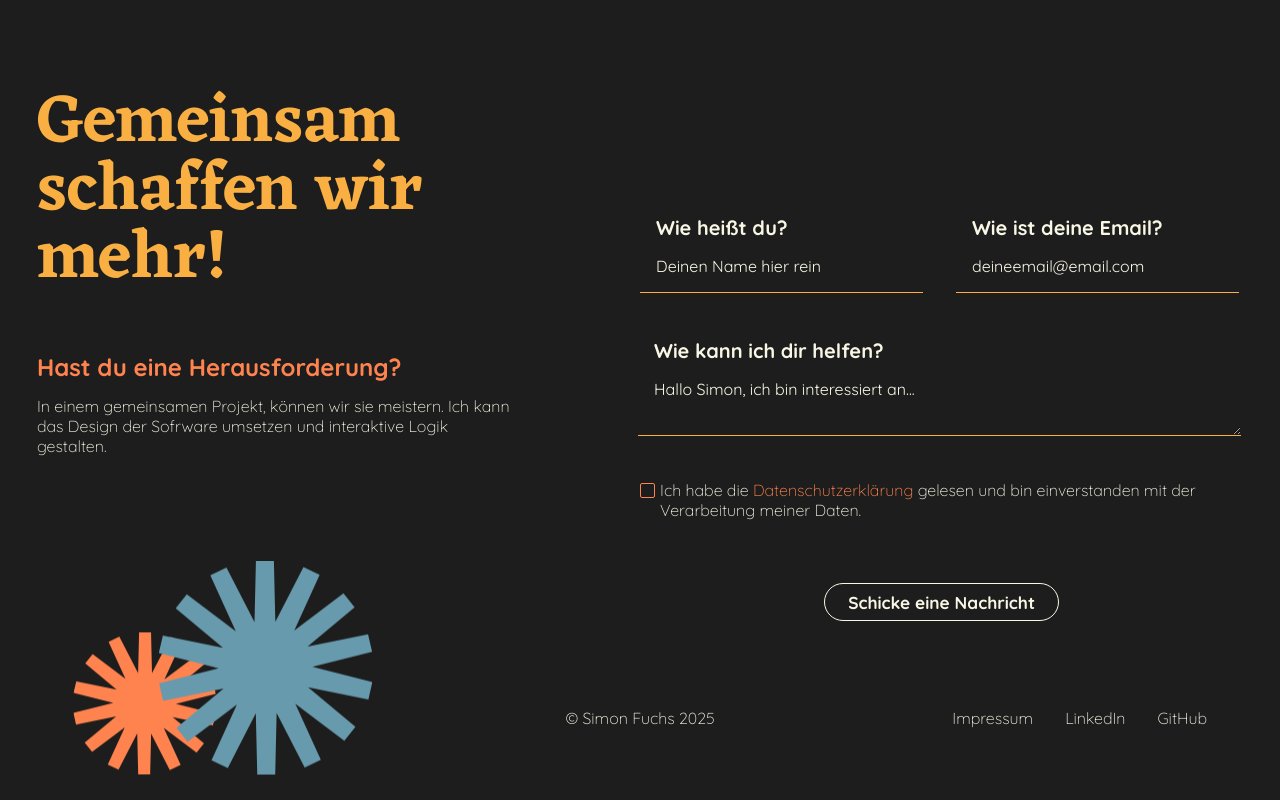
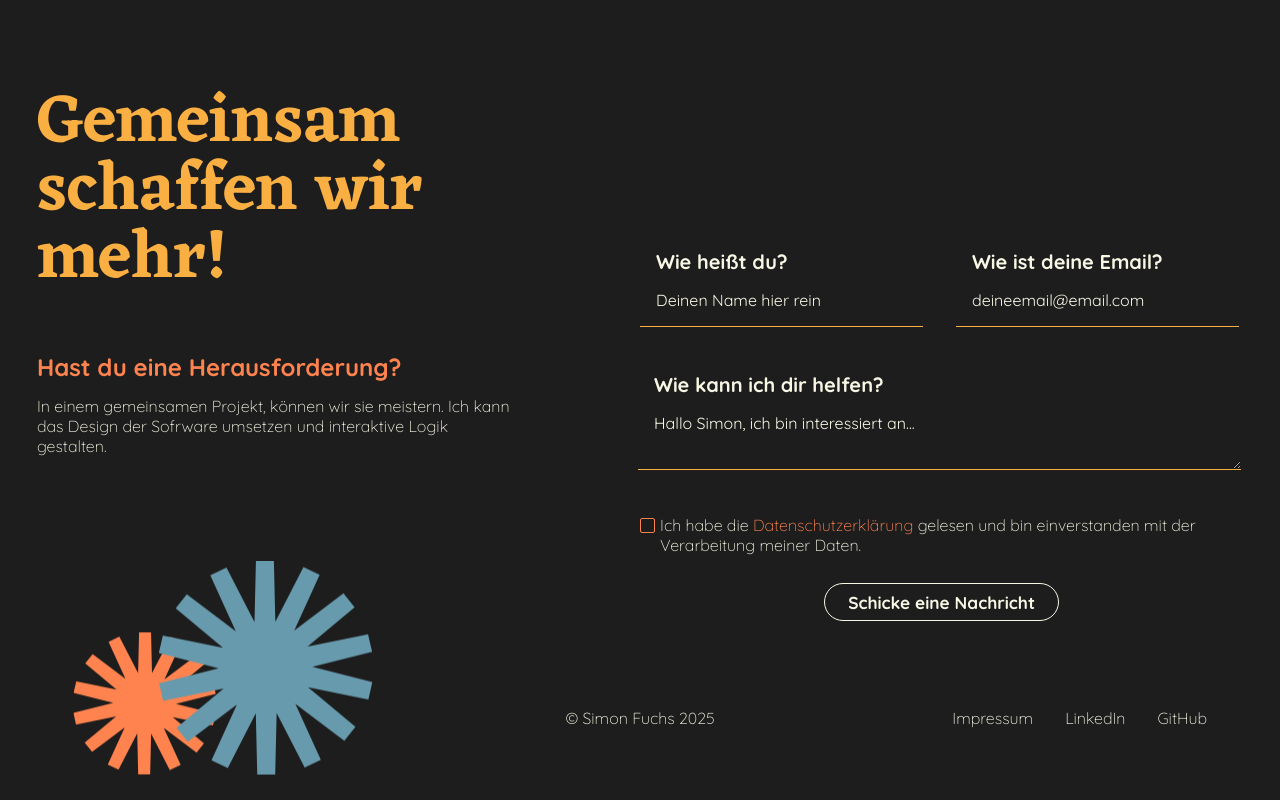
Before and after one commit to SimCommit/portfolio-website, an Angular app: page / in a window 1280 px wide. Shown: the part 4000-4800 px from the top of the page. Built offline with nearby package versions, Linux system fonts and the light colour scheme.

Commit message:
feat: add form validation to ContactComponent

```diff
--- a/src/app/main-page/contact/contact.component.html
+++ b/src/app/main-page/contact/contact.component.html
@@ -3,45 +3,63 @@
         <div id="contact-text">
             <h2>Gemeinsam schaffen wir mehr!</h2>
             <p id="c-question">Hast du eine Herausforderung?</p>
-            <p>In einem gemeinsamen Projekt, können wir sie meistern. Ich kann das Design der Sofrware umsetzen und interaktive Logik gestalten.
-                 </p>
+            <p>In einem gemeinsamen Projekt, können wir sie meistern. Ich kann das Design der Sofrware umsetzen und
+                interaktive Logik gestalten.
+            </p>
         </div>
 
-        <form id="contact-form" (ngSubmit)="onSubmit()">
+        <form id="contact-form" (ngSubmit)="onSubmit(contactForm)" #contactForm="ngForm">
             <div id="contact-info-group">
                 <label for="name" class="text-input">
                     <span>Wie heißt du?</span>
-                    <input [(ngModel)]="submittedContact.name" id="name" name="name" (click)="activateFirstClick(nameInput)" type="text" placeholder="Deinen Name hier rein"
-                        required>
+                    <input [(ngModel)]="submittedContact.name" id="name" name="name" type="text" placeholder="Deinen Name hier rein" required
+                        #name="ngModel" minlength="3">
                 </label>
 
                 <label for="email" class="text-input">
                     <span>Wie ist deine Email?</span>
-                    <input [(ngModel)]="submittedContact.email" id="email" name="email" type="email" placeholder="deineemail@email.com" required>
+                    <input [(ngModel)]="submittedContact.email" id="email" name="email" type="email"
+                        placeholder="deineemail@email.com" required
+                        pattern="[a-zA-Z0-9._%+\-]+@[a-zA-Z0-9.\-]+\.[a-zA-Z]{2,}" #email="ngModel">
                 </label>
             </div>
 
             <label for="message" class="text-input">
                 <span>Wie kann ich dir helfen?</span>
-                <textarea [(ngModel)]="submittedContact.message"  id="message" name="message" type="text" placeholder="Hallo Simon, ich bin interessiert an..." required></textarea>
+                <textarea [(ngModel)]="submittedContact.message" id="message" name="message" type="text"
+                    placeholder="Hallo Simon, ich bin interessiert an..." required #message="ngModel" minlength="16">
+                </textarea>
+
             </label>
 
             <div id="checkbox-container">
                 <label id="checkbox-label">
-                    <input id="checkbox" type="checkbox" [(ngModel)]="checkboxInput.isChecked" name="checkbox" required>
+                    <input id="checkbox" type="checkbox" [(ngModel)]="checkboxInput.isChecked" name="checkbox" required
+                        #checkbox="ngModel">
                     <span id="checkmark"
-                        (click)="toggleCheckedState(checkboxInput); activateFirstClick(checkboxInput)"></span>
+                        (click)="toggleCheckedState(checkboxInput)"></span>
                 </label>
                 <div>
                     <p id="checkbox-info-text">Ich habe die <a routerLink="privacy-policy">Datenschutzerklärung</a>
                         gelesen und bin einverstanden mit der Verarbeitung meiner Daten.
                     </p>
-                    <p class="checkbox-warning-text"
-                        [ngClass]="{'warning': !checkboxInput.isChecked && checkboxInput.isClickedFirstTime}">Please
-                        accept
-                        the
-                        privacy policy.
+                    @if (!name.valid && name.touched) {
+                    <p class="checkbox-warning-text warning">
+                        Ist dein Name so kurz?
                     </p>
+                    } @else if (!email.valid && email.touched) {
+                    <p class="checkbox-warning-text warning">
+                        Deine Email scheint unvollständig zu sein.
+                    </p>
+                    } @else if (!message.valid && message.touched) {
+                    <p class="checkbox-warning-text warning">
+                        Bitte gib mir etwas mehr Informationen in deiner Nachricht mit.
+                    </p>
+                    } @else if (!checkbox.valid && checkbox.touched) {
+                    <p class="checkbox-warning-text warning">
+                        Bitte akzeptiere die Datenschutzerklärung.
+                    </p>
+                    }
                 </div>
             </div>
 
--- a/src/app/main-page/contact/contact.component.ts
+++ b/src/app/main-page/contact/contact.component.ts
@@ -1,6 +1,6 @@
 import { Component } from '@angular/core';
 import { CommonModule } from '@angular/common';
-import { FormsModule } from '@angular/forms';
+import { FormsModule, NgForm } from '@angular/forms';
 import { FooterComponent } from '../../shared/footer/footer.component';
 import { RouterLink } from '@angular/router';
 
@@ -17,34 +17,28 @@ export class ContactComponent {
     message: '',
   };
 
-  onSubmit() {
-    console.log(this.submittedContact);
+  onSubmit(ngForm: NgForm) {
+    if (ngForm.valid && ngForm.submitted) {
+      console.log(this.submittedContact);
+    }
   }
-
-  firstClickName = false;
 
   nameInput: InputFieldStates = {
     isChecked: false,
-    isClickedFirstTime: false,
   };
 
   checkboxInput: InputFieldStates = {
     isChecked: false,
-    isClickedFirstTime: false,
   };
 
   toggleCheckedState(inputToToggle: InputFieldStates): void {
     inputToToggle.isChecked = !inputToToggle.isChecked;
   }
 
-  activateFirstClick(inputToActivate: InputFieldStates): void {
-    inputToActivate.isClickedFirstTime = true;
-  }
 }
 
 interface InputFieldStates {
   isChecked: boolean;
-  isClickedFirstTime: boolean;
 }
 
 interface ContactData {
```
